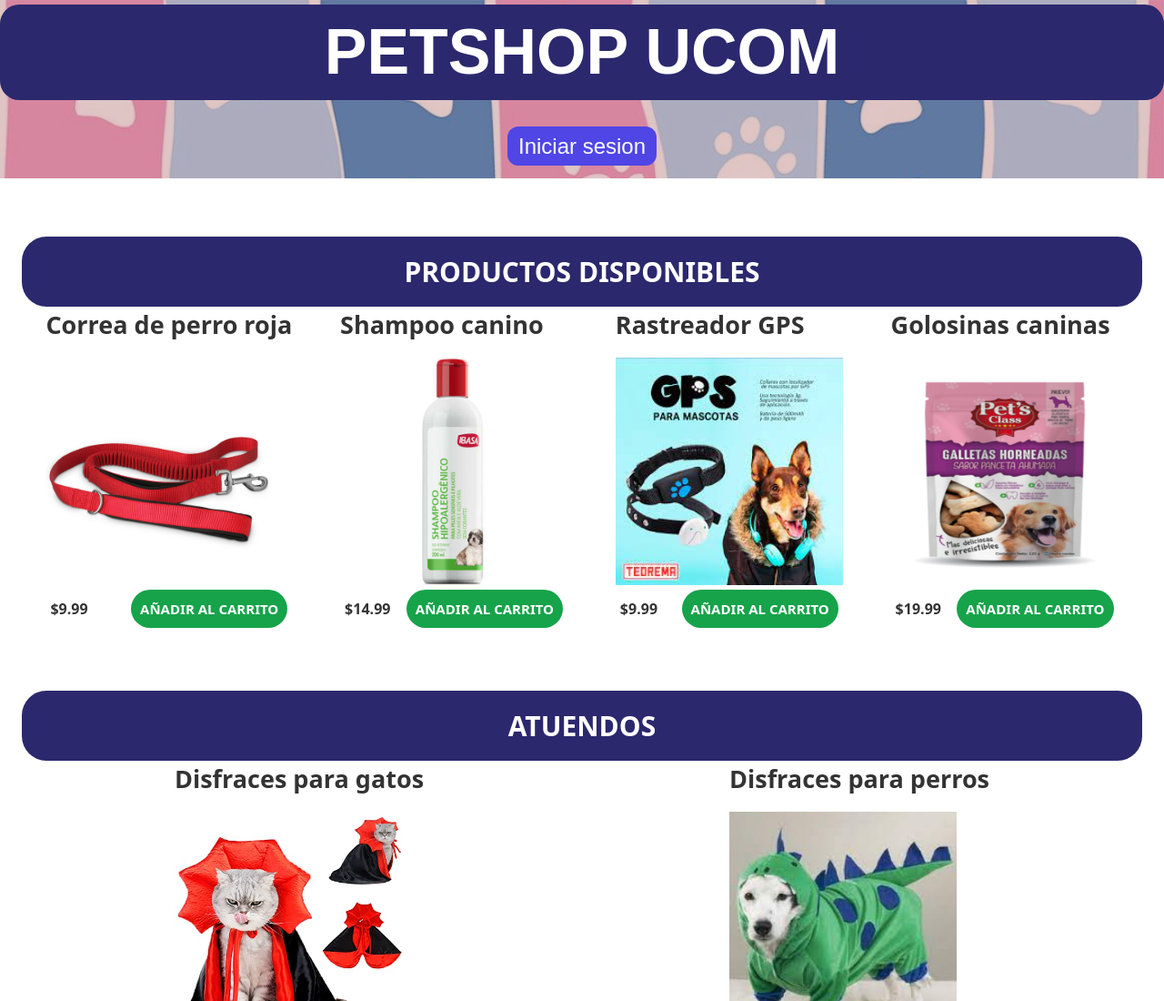
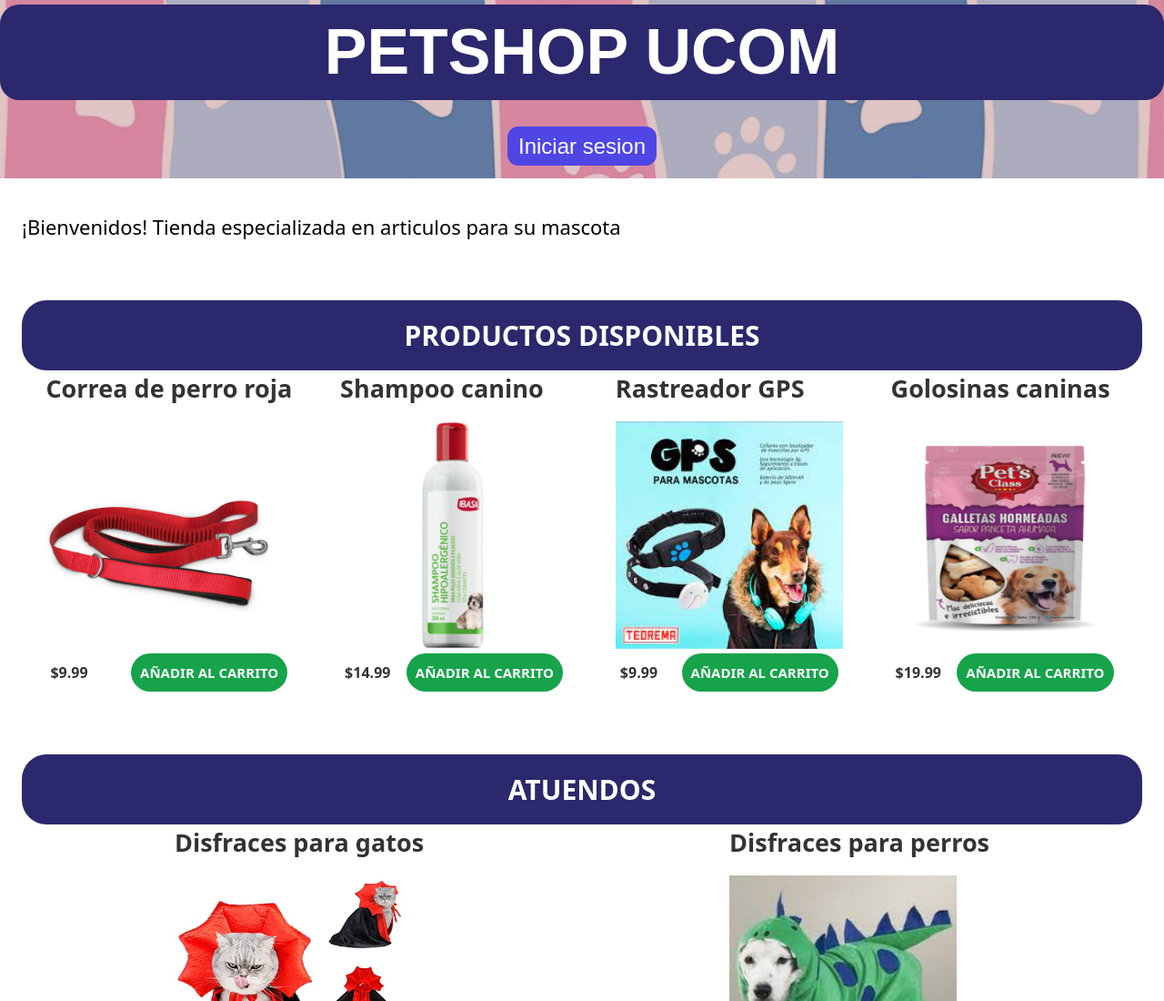
Before and after one commit to enrique-zarate/pet-shop-javascript, a plain HTML site: page index.html in a window 1280 px wide. Shown: the top 1100 px of the page at 91% size. Drawn offline with nearby package versions, Linux system fonts and the light colour scheme.

Commit message:
styles to p

```diff
--- a/index.html
+++ b/index.html
@@ -1,7 +1,7 @@
 <!DOCTYPE html>
 <html>
   <head class="head">
-    <title>Equipo 7 | Trabajo Practico Js</title>
+    <title>Equipo 7 | Trabajo Practico JS</title>
     <meta name="description" content="This is the description" />
     <script src="https://cdn.tailwindcss.com"></script>
     <link rel="stylesheet" href="styles.css" />
@@ -17,10 +17,10 @@
         >
           Iniciar sesion
         </a>
-        <a href=""></a>
       </div>
     </header>
     <section class="container content-section">
+      <p>¡Bienvenidos! Tienda especializada en articulos para su mascota</p>
       <h2 class="section-header">PRODUCTOS DISPONIBLES</h2>
       <div class="shop-items">
         <div class="shop-item">
--- a/styles.css
+++ b/styles.css
@@ -26,7 +26,10 @@ body {
   padding: 0.67em 0.67em;
   cursor: pointer;
 }
-
+p {
+  padding-top: 37px;
+  font-size: 22px;
+}
 .btn-header {
   margin: 0.5em 15% 2em 15%;
   color: white;
```
